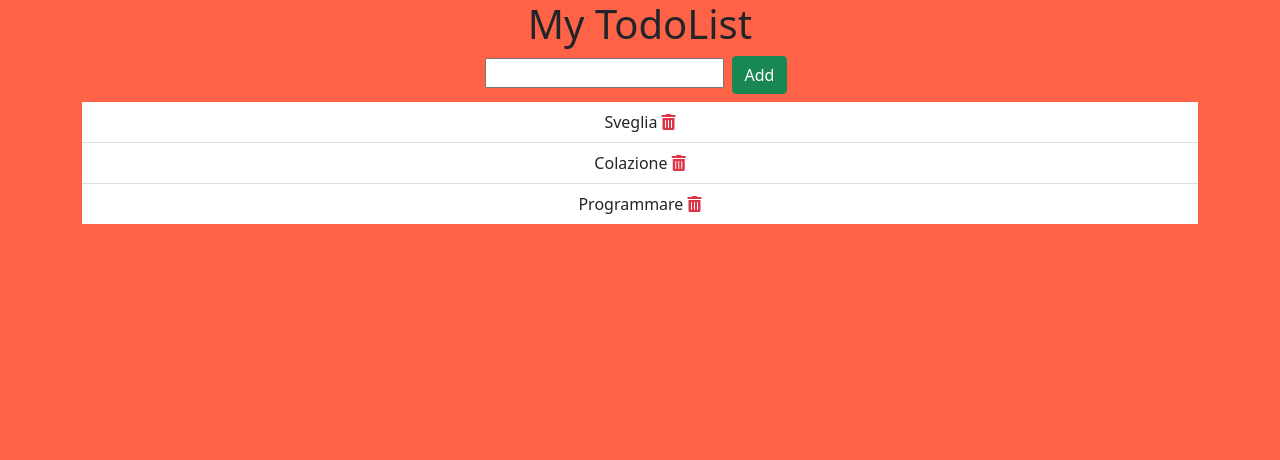
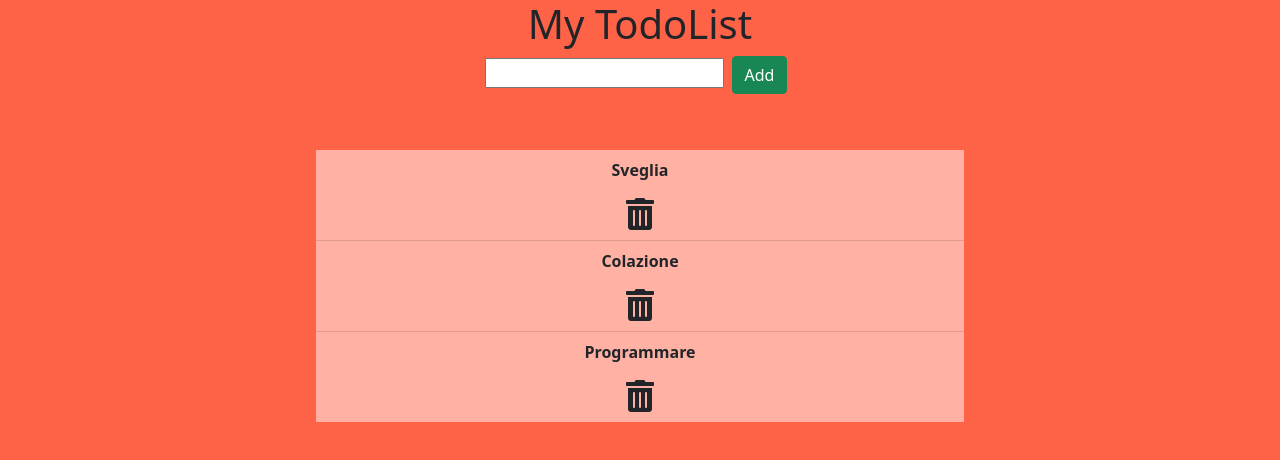
Before and after one commit to Forklein/todolist-react, a React (Create React App) app: page / in a window 1280 px wide. Shown: the top 460 px of the page. Built offline with nearby package versions, Linux system fonts and the light colour scheme.

Commit message:
Add style

```diff
--- a/public/index.html
+++ b/public/index.html
@@ -1,14 +1,12 @@
 <!DOCTYPE html>
 <html lang="en">
+
 <head>
   <meta charset="utf-8" />
   <link rel="icon" href="%PUBLIC_URL%/favicon.ico" />
   <meta name="viewport" content="width=device-width, initial-scale=1" />
   <meta name="theme-color" content="#000000" />
-    <meta
-      name="description"
-      content="Web site created using create-react-app"
-    />
+  <meta name="description" content="Web site created using create-react-app" />
   <link rel="apple-touch-icon" href="%PUBLIC_URL%/logo192.png" />
   <!--
       manifest.json provides metadata used when your web app is installed on a
@@ -24,8 +22,9 @@
       work correctly both with client-side routing and a non-root public URL.
       Learn how to configure a non-root public URL by running `npm run build`.
     -->
-    <title>React Redux App</title>
+  <title>Todolist-react</title>
 </head>
+
 <body>
   <noscript>You need to enable JavaScript to run this app.</noscript>
   <div id="root"></div>
@@ -40,4 +39,5 @@
       To create a production bundle, use `npm run build` or `yarn build`.
     -->
 </body>
+
 </html>
--- a/src/App.js
+++ b/src/App.js
@@ -44,6 +44,7 @@ function App({ dispatch, todolist }) {
     //   name: input.current.value,
     //   id: todolist.length + 1
     // }
+    if (input.current.value.length > 0) {
       dispatch(
         {
           type: 'addTodo',
@@ -53,6 +54,9 @@ function App({ dispatch, todolist }) {
           }
         }
       );
+    } else {
+      alert('Please enter characters')
+    }
   }
 
   const delTodo = (name) => {
@@ -75,9 +79,11 @@ function App({ dispatch, todolist }) {
           </div>
         </div>
       </div>
+      <div className="todolist p-5 col-8 mx-auto">
         <ul className="list-group list-group-flush">
-        {todolist.map((todo) => <li key={todo.id} className="list-group-item">{todo.name} <i onClick={(e) => delTodo(todo.name)} className="fas fa-trash-alt text-danger"></i></li>)}
+          {todolist.map((todo) => <li key={todo.id} className="list-group-item"><p className="fw-bold">{todo.name}</p> <i onClick={(e) => delTodo(todo.name)} className="fas fa-trash-alt fa-2x"></i></li>)}
         </ul>
+      </div>
     </div >
   );
 }
--- a/src/App.scss
+++ b/src/App.scss
@@ -5,4 +5,19 @@
 
 body{
     background-color: $color;
+    .container{
+        .todolist{
+            li{
+                background-color: rgba(255, 255, 255, 0.5)
+            }
+            i{
+                transition: all 0.5s linear;
+                cursor: pointer;
+                &:hover{
+                    color: red !important;
+                }
+            }
+
+        }
+    }
 }
--- a/src/store.js
+++ b/src/store.js
@@ -21,7 +21,7 @@ const reducer = (state, action) => {
     switch (action.type) {
         case 'addTodo':
             const newTodo = {
-                name: action.payload.name,
+                name: action.payload.name.trim(),
                 id: action.payload.id
             }
             return [...state, newTodo];
```
Lines whose indentation alone changed are shown as unchanged.
